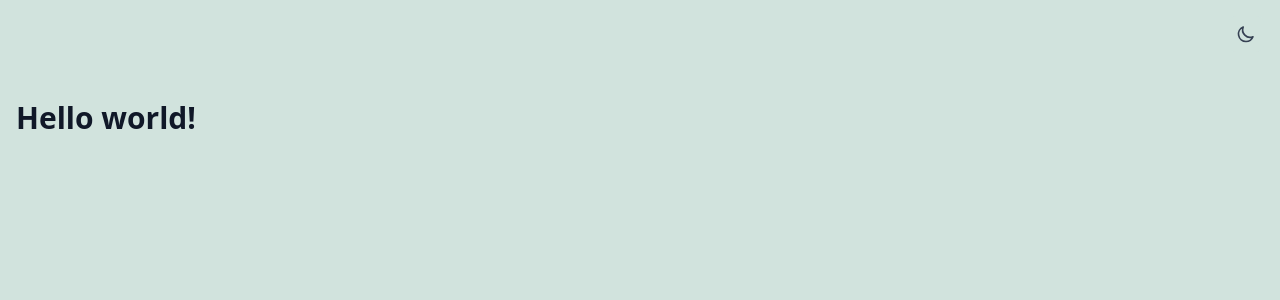
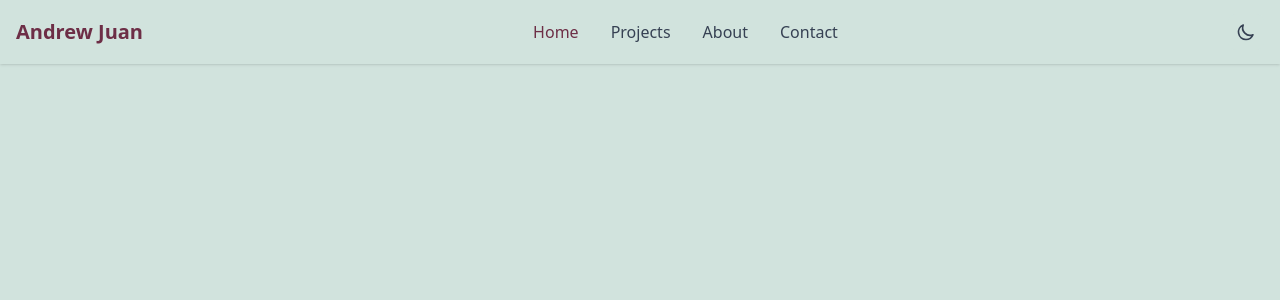
Before and after one commit to aandrewjuan1/portfolio, a Vue app: page / in a window 1280 px wide. Shown: the top 300 px of the page. Built offline with nearby package versions, Linux system fonts and the light colour scheme; a web font is replaced by a local one.

Commit message:
feat: added simple navbar

```diff
--- a/package.json
+++ b/package.json
@@ -11,9 +11,11 @@
   "dependencies": {
     "@tailwindcss/vite": "^4.1.6",
     "tailwindcss": "^4.1.6",
-    "vue": "^3.5.13"
+    "vue": "^3.5.13",
+    "vue-router": "^4.5.1"
   },
   "devDependencies": {
+    "@types/vue-router": "^2.0.0",
     "@vitejs/plugin-vue": "^5.2.3",
     "@vue/tsconfig": "^0.7.0",
     "typescript": "~5.8.3",
--- a/src/App.vue
+++ b/src/App.vue
@@ -1,17 +1,10 @@
 <script setup lang="ts">
-import ThemeToggle from './components/ThemeToggle.vue'
+import Navbar from './components/layout/Navbar.vue'
 </script>
 
 <template>
     <div class="min-h-screen bg-mint-green dark:bg-rich-black text-gray-900 dark:text-white transition-colors duration-200">
-        <header class="container mx-auto px-4 py-4 flex justify-end">
-            <ThemeToggle />
-        </header>
-
-        <main class="container mx-auto px-4 py-8">
-            <h1 class="text-3xl font-bold">
-                Hello world!
-            </h1>
-        </main>
+        <Navbar />
+        <router-view />
     </div>
 </template>
--- /dev/null
+++ b/src/components/layout/Navbar.vue
@@ -0,0 +1,95 @@
+<template>
+  <nav class="w-full bg-mint-green dark:bg-rich-black shadow-sm">
+    <div class="container mx-auto px-4">
+      <div class="flex justify-between items-center h-16">
+        <!-- Logo/Brand -->
+        <div class="flex-shrink-0">
+          <router-link to="/" class="text-xl font-bold text-wine dark:text-mint-green">
+            Andrew Juan
+          </router-link>
+        </div>
+
+        <!-- Navigation Links -->
+        <div class="hidden md:flex items-center space-x-8">
+          <router-link
+            v-for="item in navItems"
+            :key="item.path"
+            :to="item.path"
+            class="text-gray-700 dark:text-gray-200 hover:text-wine dark:hover:text-mint-green transition-colors"
+            :class="{ 'text-wine dark:text-mint-green': route.path === item.path }"
+          >
+            {{ item.name }}
+          </router-link>
+        </div>
+
+        <!-- Theme Toggle -->
+        <div class="flex items-center">
+          <ThemeToggle />
+        </div>
+
+        <!-- Mobile Menu Button -->
+        <div class="md:hidden">
+          <button
+            @click="isMobileMenuOpen = !isMobileMenuOpen"
+            class="p-2 rounded-lg text-gray-700 dark:text-gray-200 hover:bg-mint-green-300 dark:hover:bg-rich-black-300"
+          >
+            <svg
+              class="w-6 h-6"
+              fill="none"
+              stroke="currentColor"
+              viewBox="0 0 24 24"
+            >
+              <path
+                v-if="!isMobileMenuOpen"
+                stroke-linecap="round"
+                stroke-linejoin="round"
+                stroke-width="2"
+                d="M4 6h16M4 12h16M4 18h16"
+              />
+              <path
+                v-else
+                stroke-linecap="round"
+                stroke-linejoin="round"
+                stroke-width="2"
+                d="M6 18L18 6M6 6l12 12"
+              />
+            </svg>
+          </button>
+        </div>
+      </div>
+
+      <!-- Mobile Menu -->
+      <div
+        v-show="isMobileMenuOpen"
+        class="md:hidden py-4"
+      >
+        <router-link
+          v-for="item in navItems"
+          :key="item.path"
+          :to="item.path"
+          class="block py-2 text-gray-700 dark:text-gray-200 hover:text-wine dark:hover:text-mint-green transition-colors"
+          :class="{ 'text-wine dark:text-mint-green': route.path === item.path }"
+          @click="isMobileMenuOpen = false"
+        >
+          {{ item.name }}
+        </router-link>
+      </div>
+    </div>
+  </nav>
+</template>
+
+<script setup lang="ts">
+import { ref } from 'vue'
+import { useRoute } from 'vue-router'
+import ThemeToggle from '../ThemeToggle.vue'
+
+const route = useRoute()
+const isMobileMenuOpen = ref(false)
+
+const navItems = [
+  { name: 'Home', path: '/' },
+  { name: 'Projects', path: '/projects' },
+  { name: 'About', path: '/about' },
+  { name: 'Contact', path: '/contact' }
+]
+</script>
--- a/src/main.ts
+++ b/src/main.ts
@@ -1,5 +1,8 @@
 import { createApp } from 'vue'
 import './style.css'
 import App from './App.vue'
+import router from './router'
 
-createApp(App).mount('#app')
+createApp(App)
+  .use(router)
+  .mount('#app')
--- /dev/null
+++ b/src/pages/About.vue
@@ -0,0 +1,10 @@
+<template>
+  <div class="about">
+  </div>
+</template>
+
+<script setup lang="ts">
+</script>
+
+<style scoped>
+</style>
--- /dev/null
+++ b/src/pages/Contact.vue
@@ -0,0 +1,10 @@
+<template>
+  <div class="contact">
+  </div>
+</template>
+
+<script setup lang="ts">
+</script>
+
+<style scoped>
+</style>
--- /dev/null
+++ b/src/pages/Home.vue
@@ -0,0 +1,10 @@
+<template>
+  <div class="home">
+  </div>
+</template>
+
+<script setup lang="ts">
+</script>
+
+<style scoped>
+</style>
--- /dev/null
+++ b/src/pages/Projects.vue
@@ -0,0 +1,10 @@
+<template>
+  <div class="projects">
+  </div>
+</template>
+
+<script setup lang="ts">
+</script>
+
+<style scoped>
+</style>
--- /dev/null
+++ b/src/router/index.ts
@@ -0,0 +1,29 @@
+import { createRouter, createWebHistory } from 'vue-router'
+
+const router = createRouter({
+  history: createWebHistory(),
+  routes: [
+    {
+      path: '/',
+      name: 'home',
+      component: () => import('../pages/Home.vue')
+    },
+    {
+      path: '/projects',
+      name: 'projects',
+      component: () => import('../pages/Projects.vue')
+    },
+    {
+      path: '/about',
+      name: 'about',
+      component: () => import('../pages/About.vue')
+    },
+    {
+      path: '/contact',
+      name: 'contact',
+      component: () => import('../pages/Contact.vue')
+    }
+  ]
+})
+
+export default router
--- a/src/style.css
+++ b/src/style.css
@@ -21,13 +21,6 @@
     --color-mint-green-700: #a5b8b3;
     --color-mint-green-900: #7f918d;
 
-    /* Dim Gray */
-    --color-dim-gray-100: #c7cac1;
-    --color-dim-gray-300: #a1a597;
-    --color-dim-gray:     #717568;
-    --color-dim-gray-700: #55584d;
-    --color-dim-gray-900: #3c3f36;
-
     /* Rich Black */
     --color-rich-black-100: #3e4a51;
     --color-rich-black-300: #233239;
@@ -41,13 +34,6 @@
     --color-viridian:     #4C8577;
     --color-viridian-700: #326157;
     --color-viridian-900: #1d3e37;
-
-    /* Hooker's Green */
-    --color-hookers-green-100: #a2b3a7;
-    --color-hookers-green-300: #728d78;
-    --color-hookers-green:     #4E6E58;
-    --color-hookers-green-700: #35503e;
-    --color-hookers-green-900: #1f3226;
 }
 
 /* Add smooth transitions for theme changes */
```
Also changed, not shown: 2 other files (tests, documents, lock files or other folders).
